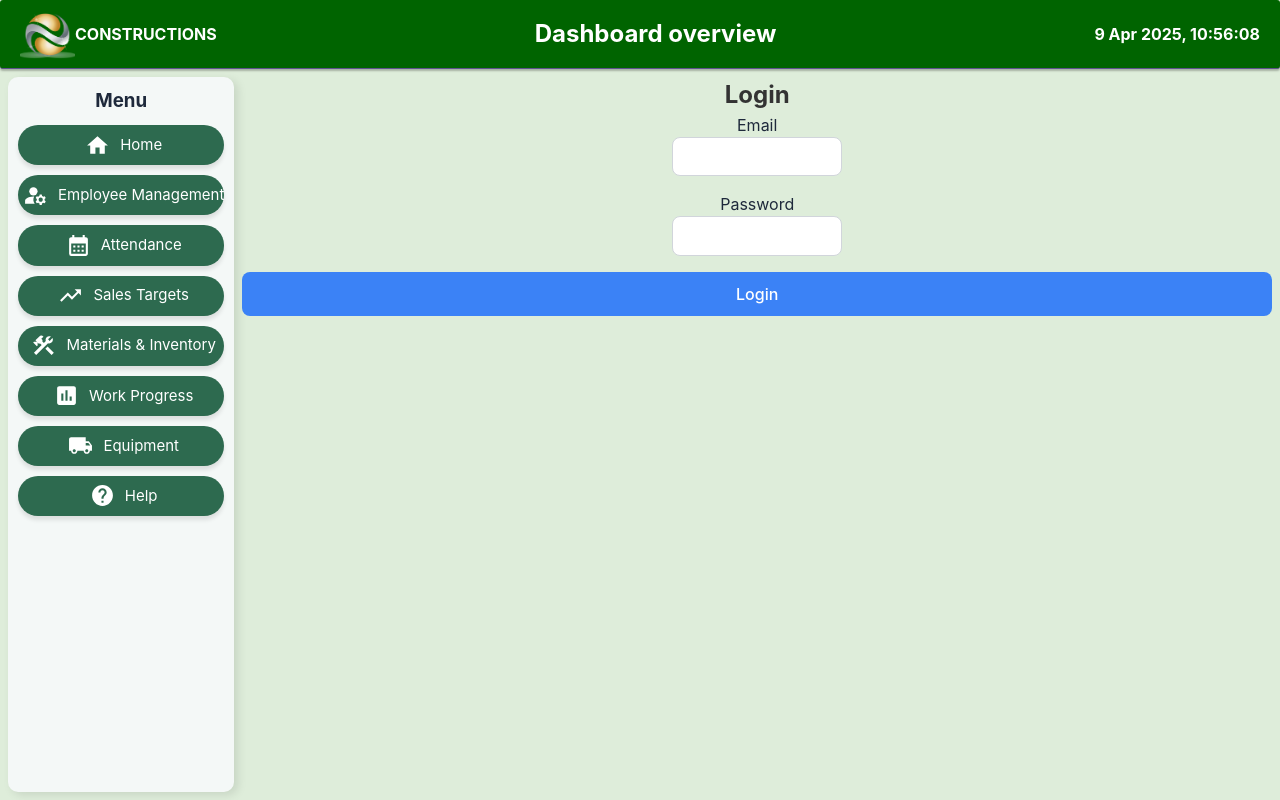
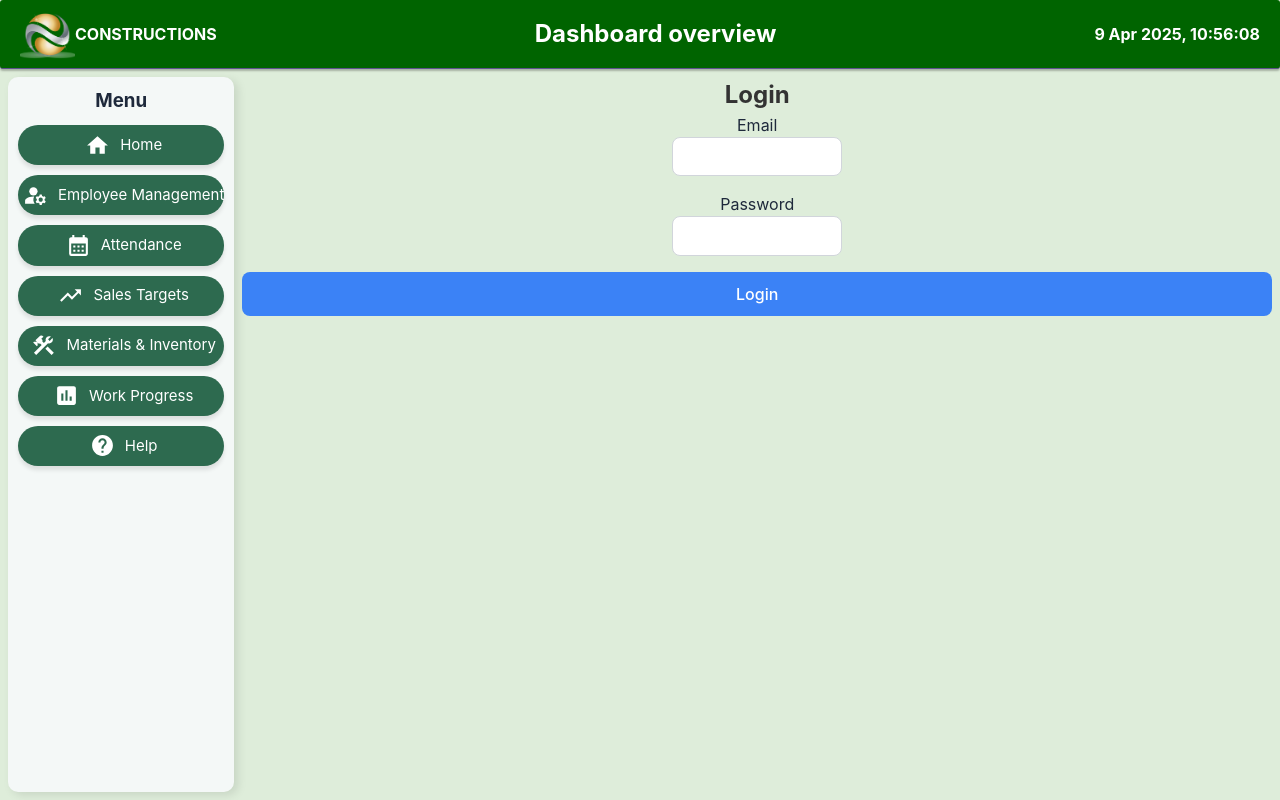
Before and after one commit to Volt-Matrix/volt-erp, a React (Vite) app: page /login in a window 1280 px wide. Built offline with nearby package versions, Linux system fonts and the light colour scheme.

Commit message:
Commit to make pull request check

```diff
--- a/src/components/SideBar.jsx
+++ b/src/components/SideBar.jsx
@@ -62,11 +62,11 @@ function SideBar() {
         icon={<MdAssessment />}
       />
       {/* <SideBarOption optionUrl="/site-visits" optionName="Site Visits"/> */}
-      <SideBarOption
+      {/* <SideBarOption
         optionUrl="/equipment"
         optionName="Equipment"
         icon={<MdLocalShipping />}
-      />
+      /> */}
       {/* <SideBarOption
         optionUrl="/trail"
         optionName="trail"
```
